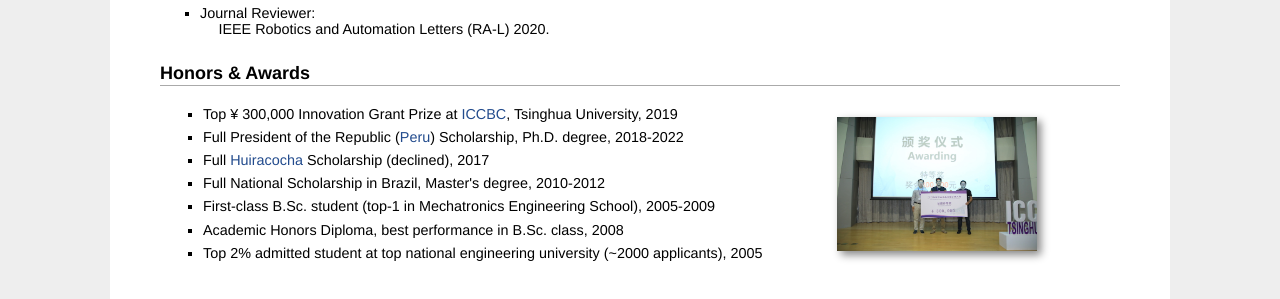
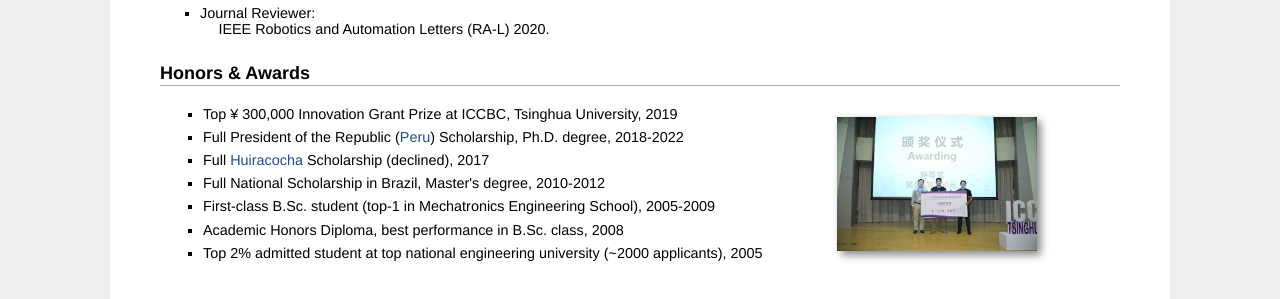
Before and after one commit to mchancan/mchancan.github.io, a Jekyll site: the page built from index.html, in a window 1280 px wide. Shown: the part 1458-1757 px from the top of the page. Built offline with Jekyll 4.4.1, drawn with Linux system fonts in a browser that asks for light colours; comment, search, counter and statistics services are not loaded; part of the change alters nothing that is shown.

```diff
--- a/index.html
+++ b/index.html
@@ -142,7 +142,7 @@ title: Marvin
 	<tr>
 		<td width="670">
 			<ul>
-				<li>Top &yen; 300,000 Innovation Grant Prize at <a href="https://contest.cbicr.org/en/">ICCBC</a>, Tsinghua University, 2019</li>
+				<li>Top &yen; 300,000 Innovation Grant Prize at ICCBC, Tsinghua University, 2019</li>
 				<li>Full President of the Republic (<a href="https://www.pronabec.gob.pe/beca-presidente/">Peru</a>) Scholarship, Ph.D. degree, 2018-2022</li>
 				<li>Full <a href="https://posgrado.pucp.edu.pe/beca-fondo/beca-huiracocha/">Huiracocha</a> Scholarship (declined), 2017</li>
 				<li>Full National Scholarship in Brazil, Master's degree, 2010-2012</li>
```
